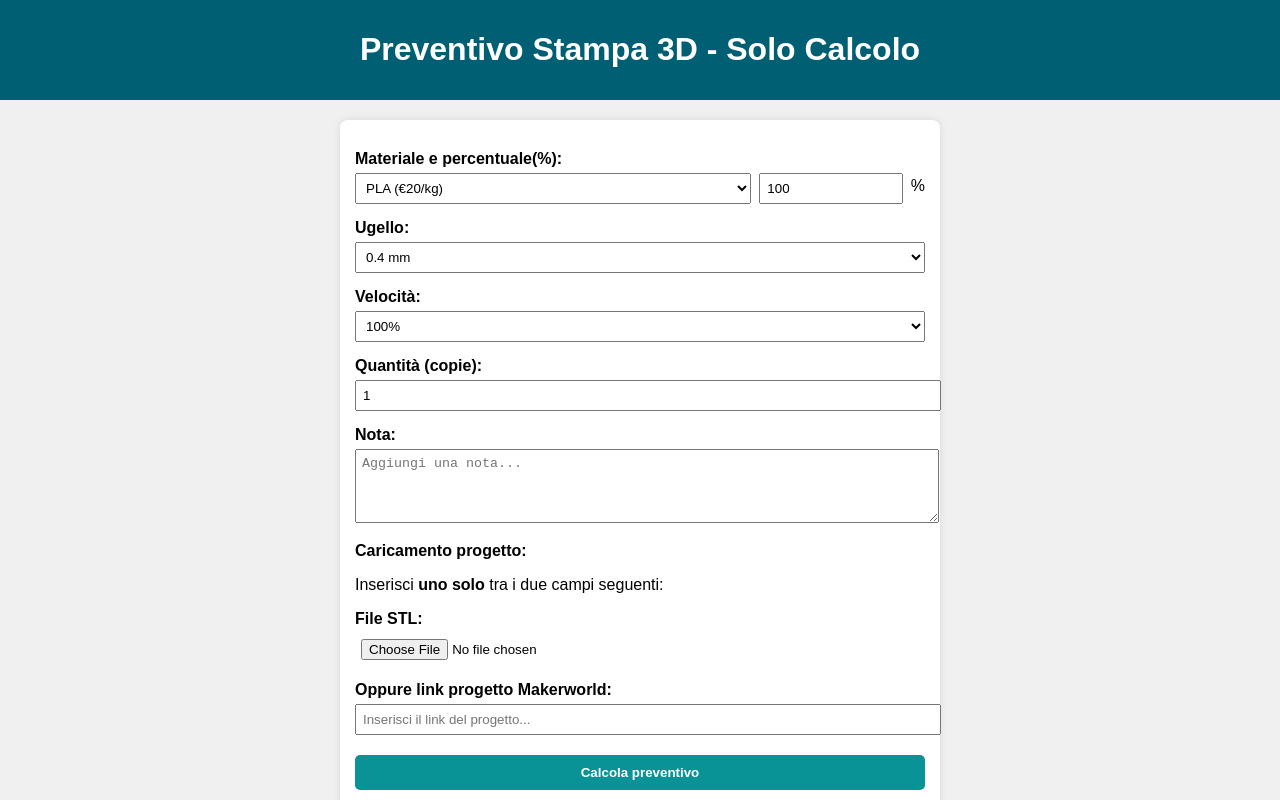
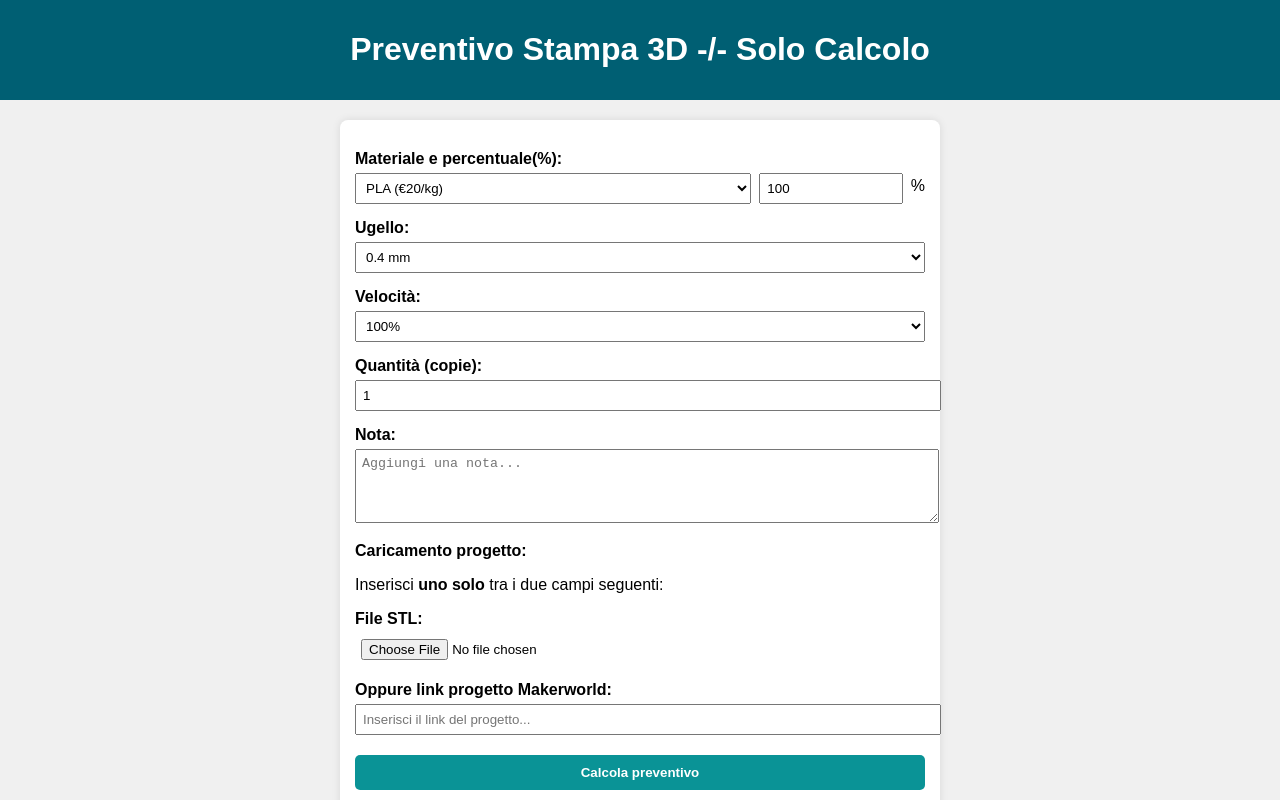
Before and after one commit to technoian/ianlab, a plain HTML site: page preventivo.html in a window 1280 px wide. Shown: the top 800 px of the page. Drawn offline with nearby package versions, Linux system fonts and the light colour scheme.

Commit message:
Update preventivo.html
y

```diff
--- a/preventivo.html
+++ b/preventivo.html
@@ -25,7 +25,7 @@
 <body>
 
 <header>
-  <h1>Preventivo Stampa 3D - Solo Calcolo</h1>
+  <h1>Preventivo Stampa 3D -/- Solo Calcolo</h1>
 </header>
 
 <main>
```
